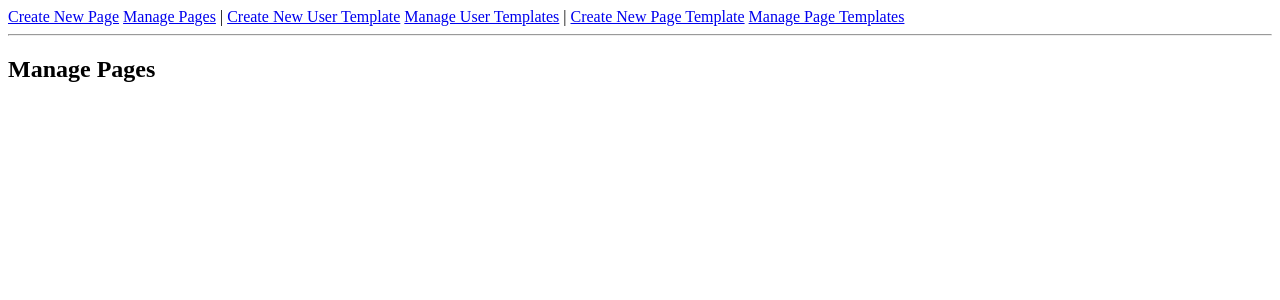
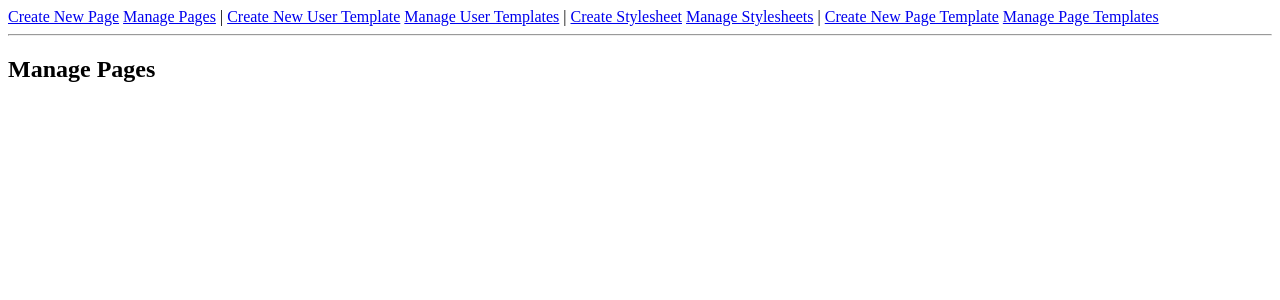
Before and after one commit to jakealstad/django-flatterpages-old, a Django app: page /flatterpages/manage-pages/ in a window 1280 px wide. Shown: the top 300 px of the page. Run offline with Django 3.2, Linux system fonts and the light colour scheme; the visitor is signed in with stand-in values (Sample User, id 1); data that the repository does not hold is empty.

Commit message:
added front-end stylesheet management

```diff
--- a/flatterpages/flatterpages/admin.py
+++ b/flatterpages/flatterpages/admin.py
@@ -1,6 +1,6 @@
 from django.contrib import admin
 
-from flatterpages.models import Page, PageMedia, PageTemplate, UserTemplate
+from flatterpages.models import Page, PageMedia, PageTemplate, UserTemplate, Stylesheet
 
 
 class PageMediaInline(admin.TabularInline):
@@ -17,3 +17,4 @@ class PageManager(admin.ModelAdmin):
 admin.site.register(Page, PageManager)
 admin.site.register(PageTemplate)
 admin.site.register(UserTemplate)
+admin.site.register(Stylesheet)
--- a/flatterpages/flatterpages/models.py
+++ b/flatterpages/flatterpages/models.py
@@ -29,6 +29,9 @@ class Stylesheet(models.Model):
 	title = models.CharField(max_length=100)
 	css = models.TextField()
 
+	def __unicode__(self):
+		return self.title
+
 
 class Page(models.Model):
 
@@ -45,7 +48,7 @@ class Page(models.Model):
 	comments = models.BooleanField()
 	page_template = models.ForeignKey(PageTemplate)
 	user_template = models.ForeignKey(UserTemplate, blank=True, null=True)
-	stylesheet = models.ForeignKey(Stylesheet)
+	stylesheet = models.ForeignKey(Stylesheet, blank=True, null=True)
 
 	def __unicode__(self):
 		return self.title
--- a/flatterpages/flatterpages/urls.py
+++ b/flatterpages/flatterpages/urls.py
@@ -29,9 +29,13 @@ urlpatterns += patterns('',
     url(r'^flatterpages/create-user-template/$', 'flatterpages.views.create_user_template'),
     url(r'^flatterpages/edit-page-template/(?P<id>.*)$', 'flatterpages.views.edit_page_template'),
     url(r'^flatterpages/edit-user-template/(?P<id>.*)$', 'flatterpages.views.edit_user_template'),
-    url(r'^flatterpages/manage-page-templates$', 'flatterpages.views.manage_page_templates'),
-    url(r'^flatterpages/manage-user-templates$', 'flatterpages.views.manage_user_templates'),
+    url(r'^flatterpages/manage-page-templates/$', 'flatterpages.views.manage_page_templates'),
+    url(r'^flatterpages/manage-user-templates/$', 'flatterpages.views.manage_user_templates'),
     url(r'^flatterpages/delete-page-template/(?P<id>.*)$', 'flatterpages.views.delete_page_template'),
     url(r'^flatterpages/delete-user-template/(?P<id>.*)$', 'flatterpages.views.delete_user_template'),
+    url(r'^flatterpages/create-stylesheet/$', 'flatterpages.views.create_stylesheet'),
+    url(r'^flatterpages/edit-stylesheet/(?P<id>.*)$', 'flatterpages.views.edit_stylesheet'),
+    url(r'^flatterpages/manage-stylesheets/$', 'flatterpages.views.manage_stylesheets'),
+    url(r'^flatterpages/delete-stylesheet/(?P<id>.*)$', 'flatterpages.views.delete_stylesheet'),
 	url(r'^(?P<slug>.*)$', 'flatterpages.views.render_page'),
 )
--- a/flatterpages/flatterpages/views.py
+++ b/flatterpages/flatterpages/views.py
@@ -4,8 +4,8 @@ from django.contrib.auth.decorators import login_required
 from django.shortcuts import get_object_or_404, render, redirect
 from django.template import Context, Template
 
-from flatterpages.forms import PageForm, PageTemplateForm, UserTemplateForm
-from flatterpages.models import Page, PageMedia, PageTemplate, UserTemplate
+from flatterpages.forms import PageForm, PageTemplateForm, UserTemplateForm, StylesheetForm
+from flatterpages.models import Page, PageMedia, PageTemplate, UserTemplate, Stylesheet
 
 
 @login_required
@@ -152,3 +152,46 @@ def delete_user_template(request, id):
 	instance.delete()
 
 	return redirect(manage_user_templates)
+
+
+@login_required
+def create_stylesheet(request):
+	if request.method == 'POST':
+		form = StylesheetForm(request.POST)
+		if form.is_valid():
+			form.save()
+	else:
+		form = StylesheetForm()
+
+	return render(request, 'edit-stylesheet.html', {
+		'form': form,
+		})
+
+
+@login_required
+def edit_stylesheet(request, id):
+	instance = get_object_or_404(Stylesheet, id=id)
+	form = StylesheetForm(request.POST or None, instance=instance)
+	if form.is_valid():
+		form.save()
+
+	return render(request, 'edit-stylesheet.html', {
+		'form': form,
+		})
+
+
+@login_required
+def manage_stylesheets(request):
+	stylesheets = Stylesheet.objects.all()
+
+	return render(request, 'manage-stylesheets.html', {
+		'stylesheets': stylesheets,
+		})
+
+
+@login_required
+def delete_stylesheet(request, id):
+	instance = get_object_or_404(Stylesheet, id=id)
+	instance.delete()
+
+	return redirect(manage_stylesheets)
--- a/flatterpages/templates/edit-page.html
+++ b/flatterpages/templates/edit-page.html
@@ -28,6 +28,11 @@
             <label for="id_parent_page">Parent Page</label>
             {{ form.parent_page.errors }}
             {{ form.parent_page }}
+            <br/>
+
+            <label for="id_stylesheet">Page Stylesheet</label>
+            {{ form.stylesheet.errors }}
+            {{ form.stylesheet }}
             <br/>
 
             <label for="id_title">Page Title</label>
--- a/flatterpages/templates/navigation.html
+++ b/flatterpages/templates/navigation.html
@@ -3,6 +3,9 @@
 <span>|</span>
 <a href="{% url flatterpages.views.create_user_template %}">Create New User Template</a>
 <a href="{% url flatterpages.views.manage_user_templates %}">Manage User Templates</a>
+<span>|</span>
+<a href="{% url flatterpages.views.create_stylesheet %}">Create Stylesheet</a>
+<a href="{% url flatterpages.views.manage_stylesheets %}">Manage Stylesheets</a>
 {% if user.is_superuser %}
 <span>|</span>
 <a href="{% url flatterpages.views.create_page_template %}">Create New Page Template</a>
```
Also changed, not shown: flatterpages/flatterpages/forms.py (+14 -1 lines), flatterpages/templates/edit-stylesheet.html (added, +52 -0 lines), flatterpages/templates/manage-stylesheets.html (added, +21 -0 lines).
